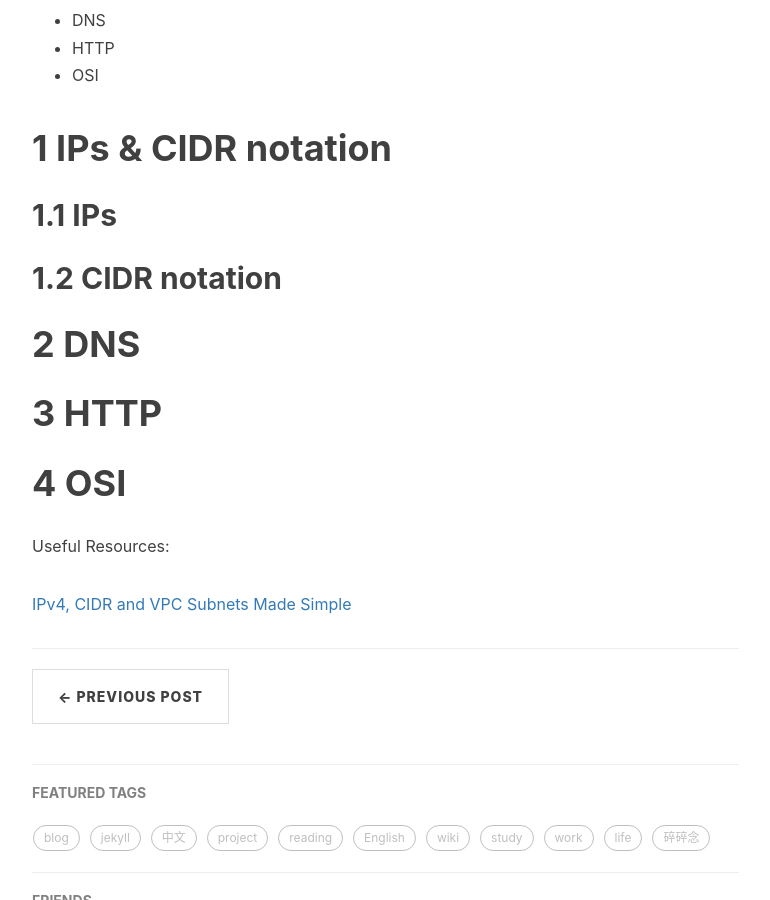
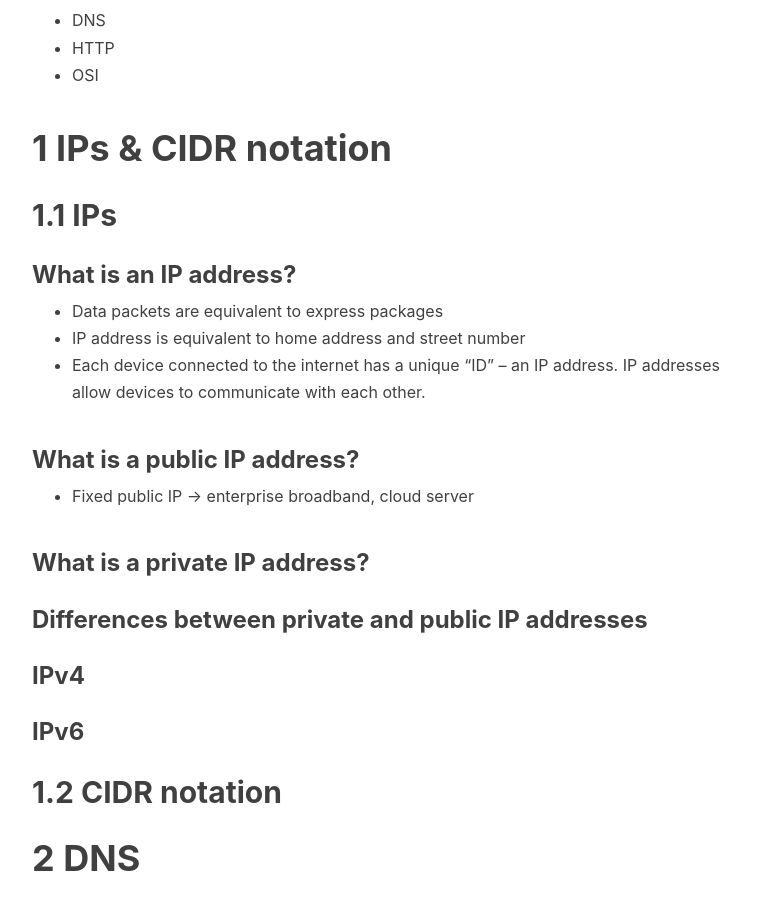
Before and after one commit to Lanzhou-J/Lanzhou-J.github.io, a Jekyll site: the page built from _posts/2022-01-23-DevOps-02-Networking.md, in a window 1280 px wide and 900 px high, scrolled down 644 px. Shown: the whole window, without its empty margins (233-1003 px from the left). Built offline with Jekyll 4.4.1, drawn with Linux system fonts in a browser that asks for light colours; nearby versions of some CDN libraries; comment, search, counter and statistics services are not loaded.

Commit message:
add IP subtitles

```diff
--- a/_posts/2022-01-23-DevOps-02-Networking.md
+++ b/_posts/2022-01-23-DevOps-02-Networking.md
@@ -20,6 +20,22 @@ tags:
 # 1 IPs & CIDR notation
 ## 1.1 IPs
 
+### What is an IP address?
+  - Data packets are equivalent to express packages
+  - IP address is equivalent to home address and street number
+  - Each device connected to the internet has a unique "ID" -- an IP address. IP addresses allow devices to communicate with each other.
+
+### What is a public IP address?
+  - Fixed public IP -> enterprise broadband, cloud server
+
+### What is a private IP address?
+
+### Differences between private and public IP addresses
+
+### IPv4
+
+### IPv6
+
 
 ## 1.2 CIDR notation
 
```
